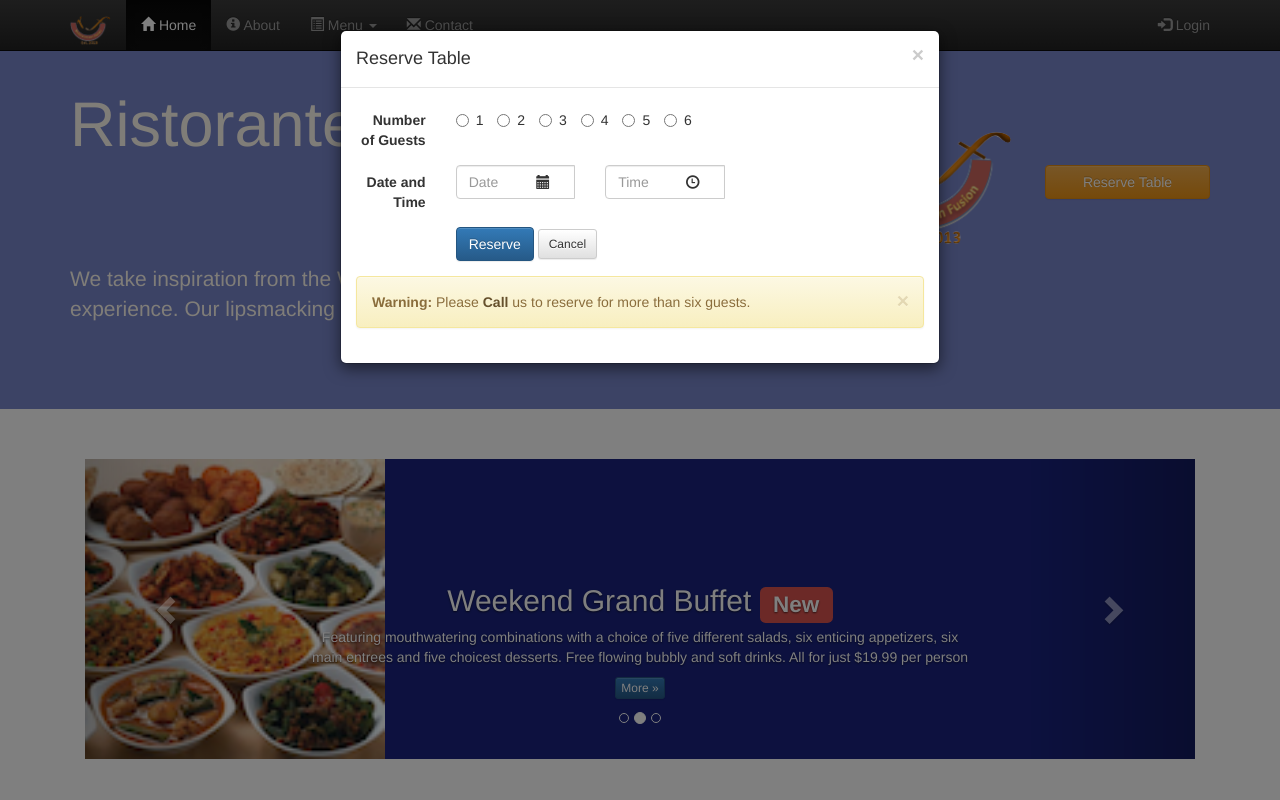
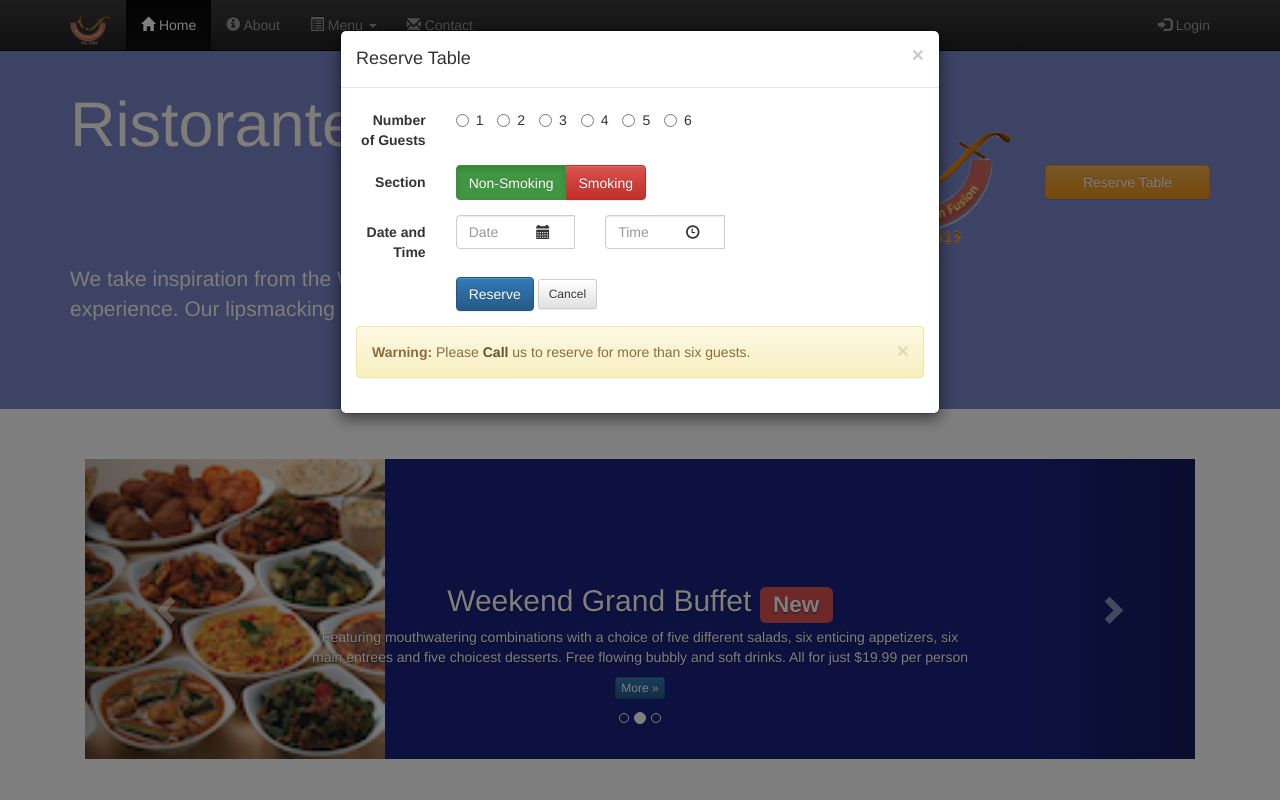
Before and after one commit to fradgile/Coursera-conFusion, a plain HTML site: page index.html in a window 1280 px wide. Both pictures are taken after a click on the link "Reserve Table". Shown: the top 800 px of the page. Drawn offline with nearby package versions, Linux system fonts and the light colour scheme.

Commit message:
Completed assignment 3.

```diff
--- a/index.html
+++ b/index.html
@@ -86,6 +86,82 @@
                         <button type="submit" class="btn btn-info btn-sm">Sign in</button>
                         <button type="button" class="btn btn-default btn-sm" data-dismiss="modal">Cancel</button>
                     </form>
+                </div>
+            </div>
+        </div>
+    </div>
+
+    <div id="reserveModal" class="modal fade" role="dialog">
+        <div class="modal-dialog">
+        <!-- Modal content-->
+            <div class="modal-content">
+                <div class="modal-header">
+                    <button type="button" class="close" data-dismiss="modal">&times;</button>
+                    <h4 class="modal-title">Reserve Table </h4>
+                </div>
+                <div class="modal-body">
+
+                    <form class="form-horizontal" role="form" id="reserveform">
+
+                        <div class="form-group">
+                            <label for="guests" class="col-sm-2 control-label">Number of Guests</label>
+                            <div class="col-sm-10">
+                                <label class="radio-inline"><input type="radio" name="guests" id="inlineRadio1" value="1"> 1</label>
+                                <label class="radio-inline"><input type="radio" name="guests" id="inlineRadio2" value="2"> 2</label>
+                                <label class="radio-inline"><input type="radio" name="guests" id="inlineRadio3" value="3"> 3</label>
+                                <label class="radio-inline"><input type="radio" name="guests" id="inlineRadio4" value="4"> 4</label>
+                                <label class="radio-inline"><input type="radio" name="guests" id="inlineRadio5" value="5"> 5</label>
+                                <label class="radio-inline"><input type="radio" name="guests" id="inlineRadio6" value="6"> 6</label>
+                            </div>
+                        </div>
+
+                        <div class="form-group">
+                            <label for="section" class="col-sm-2 control-label">Section</label>
+                            <div class="col-sm-10">
+                                <div class="btn-group" data-toggle="buttons">
+                                  <label class="btn btn-success radio-inline active">
+                                    <input type="radio" name="section" id="option1" value="Non-Smoking" autocomplete="off" checked>Non-Smoking
+                                  </label>
+                                  <label class="btn btn-danger radio-inline">
+                                    <input type="radio" name="section" id="option2" value="Smoking" autocomplete="off">Smoking
+                                  </label>
+                                </div>
+                            </div>
+                        </div>
+
+                        <div class="form-group">
+                            <label for="datetime" class="col-xs-12 col-sm-2 control-label">Date and Time</label>
+                            <div class="col-xs-5 col-sm-4 col-md-3">
+                                <div class="input-group has-feedback">
+                                    <input type="text" class="form-control" id="date" name="datetime" placeholder="Date">
+                                        <span class="glyphicon glyphicon-calendar form-control-feedback"></span>
+                                </div>
+                            </div>
+                            <div class="col-xs-5 col-sm-4 col-md-3">
+                                <div class="input-group has-feedback">
+                                    <input type="text" class="form-control" id="time" name="datetime" placeholder="Time">
+                                        <span class="glyphicon glyphicon-time form-control-feedback"></span>
+                                </div>
+                            </div>
+                        </div>
+
+                        <div class="form-group">
+                            <div class="col-sm-offset-2 col-sm-10">
+                                <button type="submit" class="btn btn-primary">Reserve</button>
+                                <button type="button" class="btn btn-default btn-sm" data-dismiss="modal">Cancel</button>
+                            </div>
+                        </div>
+
+                        <div class="alert alert-warning alert-dismissible" role="alert">
+                            <button type="button" class="close" data-dismiss="alert" aria-label="Close">
+                                <span aria-hidden="true">&times;</span>
+                            </button>
+                            <strong>Warning:</strong> Please <a href="tel:+85212345678" class="alert-link">Call</a> us to reserve for more than six guests.
+                        </div>
+
+
+                    </form>
+
                 </div>
             </div>
         </div>
@@ -257,71 +333,6 @@
 
     </div>
 
-    <div id="reserveModal" class="modal fade" role="dialog">
-        <div class="modal-dialog">
-        <!-- Modal content-->
-            <div class="modal-content">
-                <div class="modal-header">
-                    <button type="button" class="close" data-dismiss="modal">&times;</button>
-                    <h4 class="modal-title">Reserve Table </h4>
-                </div>
-                <div class="modal-body">
-
-                    <form class="form-horizontal" role="form" id="reserveform">
-
-
-                        <div class="form-group">
-                            <label for="inlineRadio1" class="col-sm-2 control-label">Number of Guests</label>
-                            <div class="col-sm-10">
-                                <label class="radio-inline"><input type="radio" name="inlineRadioOptions" id="inlineRadio1" value="option1"> 1</label>
-                                <label class="radio-inline"><input type="radio" name="inlineRadioOptions" id="inlineRadio2" value="option2"> 2</label>
-                                <label class="radio-inline"><input type="radio" name="inlineRadioOptions" id="inlineRadio3" value="option3"> 3</label>
-                                <label class="radio-inline"><input type="radio" name="inlineRadioOptions" id="inlineRadio4" value="option1"> 4</label>
-                                <label class="radio-inline"><input type="radio" name="inlineRadioOptions" id="inlineRadio5" value="option2"> 5</label>
-                                <label class="radio-inline"><input type="radio" name="inlineRadioOptions" id="inlineRadio6" value="option3"> 6</label>
-                            </div>
-                        </div>
-
-                        <div class="form-group">
-                            <label for="datetime" class="col-xs-12 col-sm-2 control-label">Date and Time</label>
-                            <div class="col-xs-5 col-sm-4 col-md-3">
-                                <div class="input-group has-feedback">
-                                    <input type="text" class="form-control" id="date" name="date" placeholder="Date">
-                                        <span class="glyphicon glyphicon-calendar form-control-feedback"></span>
-                                </div>
-                            </div>
-                            <div class="col-xs-5 col-sm-4 col-md-3">
-                                <div class="input-group has-feedback">
-                                    <input type="text" class="form-control" id="datetime" name="datetime" placeholder="Time">
-                                        <span class="glyphicon glyphicon-time form-control-feedback"></span>
-                                </div>
-                            </div>
-                        </div>
-
-                        <div class="form-group">
-                            <div class="col-sm-offset-2 col-sm-10">
-                                <button type="submit" class="btn btn-primary">Reserve</button>
-                                <button type="button" class="btn btn-default btn-sm" data-dismiss="modal">Cancel</button>
-                            </div>
-                        </div>
-
-                        <div class="alert alert-warning alert-dismissible" role="alert">
-                            <button type="button" class="close" data-dismiss="alert" aria-label="Close">
-                                <span aria-hidden="true">&times;</span>
-                            </button>
-                            <strong>Warning:</strong> Please <a href="tel:+85212345678" class="alert-link">Call</a> us to reserve for more than six guests.
-                        </div>
-
-
-                    </form>
-
-                </div>
-            </div>
-        </div>
-    </div>
-
-
-
     <footer class="row-footer">
         <div class="container">
             <div class="row">
```
Also changed, not shown: Assignment3_screenshot.png (added).
